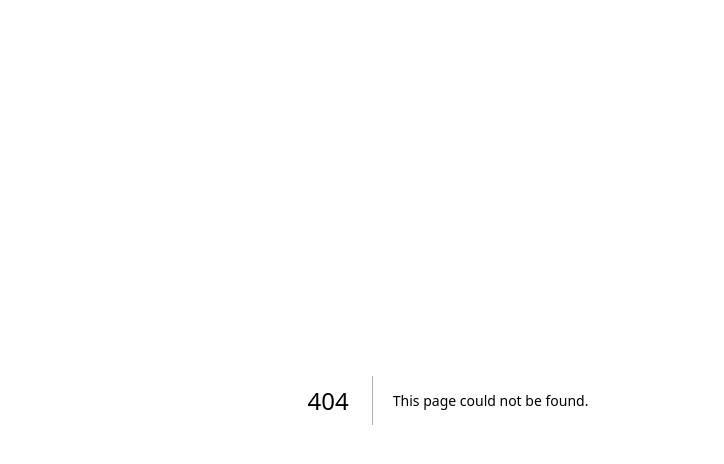
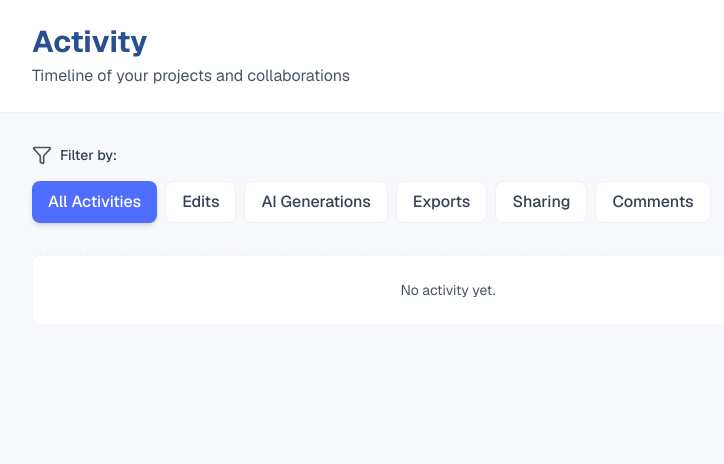
Before and after one commit to BellilxDhaker/nex-draft, a Next.js app: page /activity in a window 1280 px wide. Before the commit this address had no page. Shown: the top 464 px of the page, without its empty margins (192-916 px from the left). Built offline with nearby package versions, Linux system fonts and the light colour scheme.

Commit message:
Add activity page

```diff
--- /dev/null
+++ b/app/activity/page.tsx
@@ -0,0 +1,266 @@
+"use client";
+
+import { motion } from "framer-motion";
+import { CheckCircle, Filter, Calendar } from "lucide-react";
+import { useState } from "react";
+import Sidebar from "@/components/layout/Sidebar";
+
+type ActivityType = "edit" | "ai" | "comment" | "export" | "share";
+
+interface Activity {
+  id: number;
+  type: ActivityType;
+  user: string;
+  action: string;
+  target: string;
+  time: string;
+  timestamp: Date;
+  icon: any;
+  color: string;
+}
+
+export default function ActivityPage() {
+  const [filter, setFilter] = useState<string>("all");
+
+  const activities: Activity[] = [];
+
+  const filteredActivities =
+    filter === "all" ? activities : activities.filter((a) => a.type === filter);
+
+  const getColorClasses = (color: string) => {
+    switch (color) {
+      case "accent":
+        return {
+          bg: "bg-accent/10",
+          border: "border-accent",
+          text: "text-accent",
+        };
+
+      case "accent-light":
+        return {
+          bg: "bg-accent-light/10",
+          border: "border-accent-light",
+          text: "text-accent-light",
+        };
+
+      case "cyan":
+        return {
+          bg: "bg-cyan-100",
+          border: "border-cyan-500",
+          text: "text-cyan-500",
+        };
+
+      case "green":
+        return {
+          bg: "bg-green-100",
+          border: "border-green-500",
+          text: "text-green-500",
+        };
+
+      default:
+        return {
+          bg: "bg-gray-100",
+          border: "border-gray-400",
+          text: "text-gray-500",
+        };
+    }
+  };
+
+  const containerVariants = {
+    hidden: { opacity: 0 },
+    visible: {
+      opacity: 1,
+      transition: {
+        staggerChildren: 0.05,
+        delayChildren: 0.2,
+      },
+    },
+  };
+
+  const itemVariants = {
+    hidden: { opacity: 0, x: -20 },
+    visible: {
+      opacity: 1,
+      x: 0,
+      transition: { duration: 0.5 },
+    },
+  };
+
+  return (
+    <div className="flex h-screen bg-bg-light">
+      <Sidebar />
+
+      <div className="flex-1 flex flex-col overflow-hidden">
+        {/* Header */}
+        <motion.div
+          className="bg-white border-b border-soft sticky top-0 z-40"
+          initial={{ opacity: 0 }}
+          animate={{ opacity: 1 }}
+        >
+          <div className="max-w-4xl mx-auto px-4 sm:px-6 lg:px-8 py-6">
+            <h1 className="text-3xl font-bold text-primary">Activity</h1>
+
+            <p className="text-gray-600 mt-1">
+              Timeline of your projects and collaborations
+            </p>
+          </div>
+        </motion.div>
+
+        <div className="flex-1 overflow-auto">
+          <div className="max-w-4xl mx-auto px-4 sm:px-6 lg:px-8 py-8">
+            {/* Filters */}
+            <motion.div
+              initial={{ opacity: 0, y: 20 }}
+              animate={{ opacity: 1, y: 0 }}
+              className="mb-8"
+            >
+              <div className="flex items-center gap-2 mb-4">
+                <Filter className="w-5 h-5 text-gray-600" />
+
+                <span className="text-sm font-medium text-gray-700">
+                  Filter by:
+                </span>
+              </div>
+
+              <div className="flex flex-wrap gap-2">
+                {[
+                  { value: "all", label: "All Activities" },
+                  { value: "edit", label: "Edits" },
+                  { value: "ai", label: "AI Generations" },
+                  { value: "export", label: "Exports" },
+                  { value: "share", label: "Sharing" },
+                  { value: "comment", label: "Comments" },
+                ].map((option) => (
+                  <motion.button
+                    key={option.value}
+                    whileHover={{ scale: 1.05 }}
+                    whileTap={{ scale: 0.95 }}
+                    onClick={() => setFilter(option.value)}
+                    className={`px-4 py-2 rounded-lg font-medium transition-all ${
+                      filter === option.value
+                        ? "bg-accent text-white shadow-md"
+                        : "bg-white border border-soft text-gray-700 hover:border-accent"
+                    }`}
+                  >
+                    {option.label}
+                  </motion.button>
+                ))}
+              </div>
+            </motion.div>
+
+            {/* Activity Timeline */}
+            <motion.div
+              variants={containerVariants}
+              initial="hidden"
+              animate="visible"
+              className="space-y-4"
+            >
+              {filteredActivities.length === 0 ? (
+                <div className="rounded-lg border border-dashed border-soft bg-white p-6 text-center text-sm text-gray-600">
+                  No activity yet.
+                </div>
+              ) : (
+                filteredActivities.map((activity, index) => {
+                  const IconComponent = activity.icon;
+                  const colors = getColorClasses(activity.color);
+
+                  return (
+                    <motion.div
+                      key={activity.id}
+                      variants={itemVariants}
+                      whileHover={{ x: 5 }}
+                      className="bg-white rounded-lg p-5 border border-soft hover:border-accent hover:shadow-md transition-all cursor-pointer"
+                    >
+                      <div className="flex gap-4">
+                        {/* Timeline Icon */}
+                        <div className="flex flex-col items-center flex-shrink-0">
+                          <motion.div
+                            whileHover={{ scale: 1.2 }}
+                            className={`w-10 h-10 rounded-full flex items-center justify-center border-2 ${colors.bg} ${colors.border}`}
+                          >
+                            <IconComponent
+                              className={`w-5 h-5 ${colors.text}`}
+                            />
+                          </motion.div>
+
+                          {index < filteredActivities.length - 1 && (
+                            <div className="w-0.5 h-8 bg-gray-200 my-2"></div>
+                          )}
+                        </div>
+
+                        {/* Content */}
+                        <div className="flex-1 min-w-0">
+                          <div className="flex items-start justify-between mb-2">
+                            <div>
+                              <div className="flex items-center gap-2 mb-1 flex-wrap">
+                                <span className="font-semibold text-gray-900">
+                                  {activity.user}
+                                </span>
+
+                                <span className="text-gray-600">
+                                  {activity.action}
+                                </span>
+
+                                <span className="font-semibold text-primary">
+                                  {activity.target}
+                                </span>
+                              </div>
+
+                              <p className="text-sm text-gray-600">
+                                {activity.time}
+                              </p>
+                            </div>
+
+                            <motion.button
+                              whileHover={{ scale: 1.1 }}
+                              className="p-2 hover:bg-gray-100 rounded-lg transition-colors flex-shrink-0"
+                            >
+                              <CheckCircle className="w-5 h-5 text-gray-400 hover:text-accent" />
+                            </motion.button>
+                          </div>
+
+                          {/* Details */}
+                          <div className="mt-3 p-3 bg-bg-light rounded-lg border border-soft">
+                            <div className="flex items-center gap-2 text-xs text-gray-600">
+                              <Calendar className="w-3 h-3" />
+
+                              <span>
+                                {activity.timestamp.toLocaleDateString()} at{" "}
+                                {activity.timestamp.toLocaleTimeString([], {
+                                  hour: "2-digit",
+                                  minute: "2-digit",
+                                })}
+                              </span>
+                            </div>
+                          </div>
+                        </div>
+                      </div>
+                    </motion.div>
+                  );
+                })
+              )}
+            </motion.div>
+
+            {/* Load More */}
+            {filteredActivities.length > 0 && (
+              <motion.div
+                initial={{ opacity: 0 }}
+                animate={{ opacity: 1 }}
+                transition={{ delay: 0.5 }}
+                className="mt-8 text-center"
+              >
+                <motion.button
+                  whileHover={{ scale: 1.05 }}
+                  whileTap={{ scale: 0.95 }}
+                  className="px-6 py-3 border border-accent text-accent hover:bg-accent/10 rounded-lg font-medium transition-all"
+                >
+                  Load More Activities
+                </motion.button>
+              </motion.div>
+            )}
+          </div>
+        </div>
+      </div>
+    </div>
+  );
+}
```
